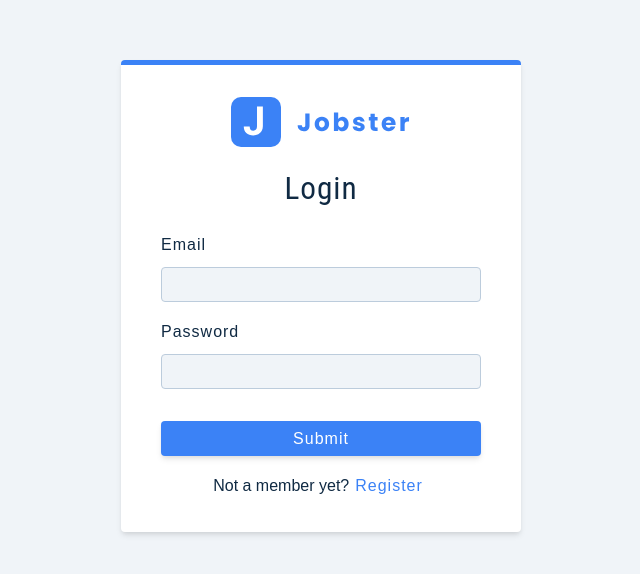
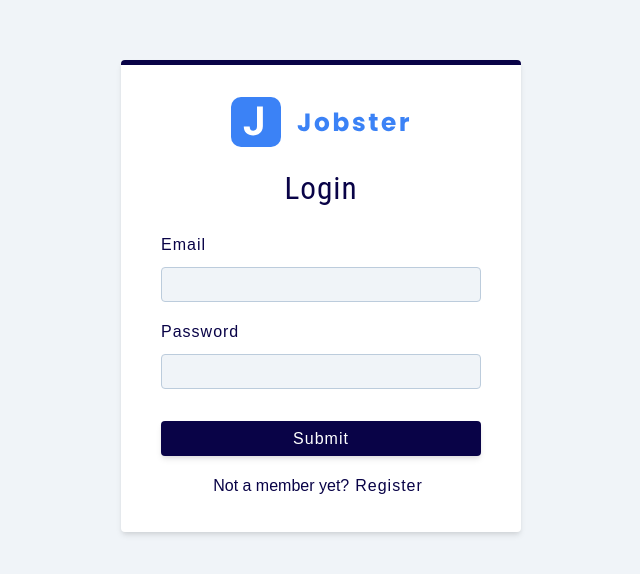
Before and after one commit to Jermaine-rbg/Jobster, a React (Create React App) app: page /register in a window 1280 px wide. Shown: the part 104-678 px from the top of the page, without its empty margins (319-959 px from the left). Built offline with nearby package versions, Linux system fonts and the light colour scheme.

Commit message:
add jobs page done

```diff
--- a/src/components/Navbar.js
+++ b/src/components/Navbar.js
@@ -33,7 +33,7 @@ const Navbar = () => {
                 <button
                 type='button'
                 className='dropdown-btn'
-                onClick={()=>dispatch(logoutUser())}>logout</button>
+                onClick={()=>dispatch(logoutUser('Logging out...'))}>logout</button>
             </div>
 
         </div>
--- a/src/features/user/job/jobSlice.js
+++ b/src/features/user/job/jobSlice.js
@@ -1,6 +1,7 @@
 import { createSlice, createAsyncThunk } from '@reduxjs/toolkit';
 import { toast } from 'react-toastify';
 import customFetch from '../../../utils/axios';
+import { getUserFromLocalStorage } from '../../../utils/localStorage';
 import { logoutUser } from '../userSlice';
 
 // import { getUserFromLocalStorage } from '../../utils/localStorage';
@@ -47,7 +48,7 @@ const jobSlice = createSlice({
         state[name] = value;
       },
       clearValues : () => {
-        return initialState
+        return {...initialState, jobLocation:getUserFromLocalStorage()?.location || ''}
       }
     },
     extraReducers:{
--- a/src/features/user/userSlice.js
+++ b/src/features/user/userSlice.js
@@ -38,10 +38,13 @@ const userSlice = createSlice({
       toggleSidebar:(state) =>{
         state.isSidebarOpen = !state.isSidebarOpen;
       },
-      logoutUser:(state)=>{
+      logoutUser:(state, {payload})=>{
         state.user = null
         state.isSidebarOpen = false;
-      removeUserFromLocalStorage();
+      removeUserFromLocalStorage()
+      if(payload){
+        toast.success(payload)
+      };
       }
     },
     extraReducers:{
--- a/src/index.css
+++ b/src/index.css
@@ -18,7 +18,7 @@ html {
   --primary-200: #bfdbfe;
   --primary-300: #93c5fd;
   --primary-400: #60a5fa;
-  --primary-500: #3b82f6;
+  --primary-500: #090347;
   --primary-600: #2563eb;
   --primary-700: #1d4ed8;
   --primary-800: #1e40af;
@@ -50,7 +50,7 @@ html {
   --extra-small-text: 0.7em;
   /* rest of the vars */
   --backgroundColor: var(--grey-50);
-  --textColor: var(--grey-900);
+  --textColor: var(--primary-500);
   --borderRadius: 0.25rem;
   --letterSpacing: 1px;
   --transition: 0.3s ease-in-out all;
--- a/src/pages/Landing.js
+++ b/src/pages/Landing.js
@@ -1,4 +1,4 @@
-import reactresume from '../assets/images/reactresume.svg'
+import reactresume from '../assets/images/reactresume3.svg'
 import Wrapper from '../assets/wrappers/LandingPage';
 import { Logo } from '../components';
 import { Link } from 'react-router-dom';
--- a/src/pages/dashboard/AddJob.js
+++ b/src/pages/dashboard/AddJob.js
@@ -3,9 +3,11 @@ import Wrapper from '../../assets/wrappers/DashboardFormPage';
 import { useSelector, useDispatch } from 'react-redux';
 import { toast } from 'react-toastify';
 import { handleChange, clearValues, createJob } from '../../features/user/job/jobSlice';
+import { useEffect } from 'react';
 
 const AddJob = () => {
   const {isLoading, position, company, jobLocation, jobType, jobTypeOptions, status, statusOptions, isEditing, editJobId} = useSelector((store)=> store.job);
+  const {user} = useSelector((store) => store.user)
   const dispatch = useDispatch()
   const handleSubmit = (e) => {
     e.preventDefault()
@@ -21,6 +23,10 @@ const AddJob = () => {
     const value = e.target.value;
     dispatch(handleChange({name, value}))
   }
+
+  useEffect(() =>{
+dispatch(handleChange({name: 'jobLocation', value:user.location,}))
+  }, [])
   return <Wrapper>
     <form className='form'>
      <h3>{isEditing? 'edit job' : 'add job'}</h3>
```
Also changed, not shown: src/assets/images/reactresume3.svg (added).
